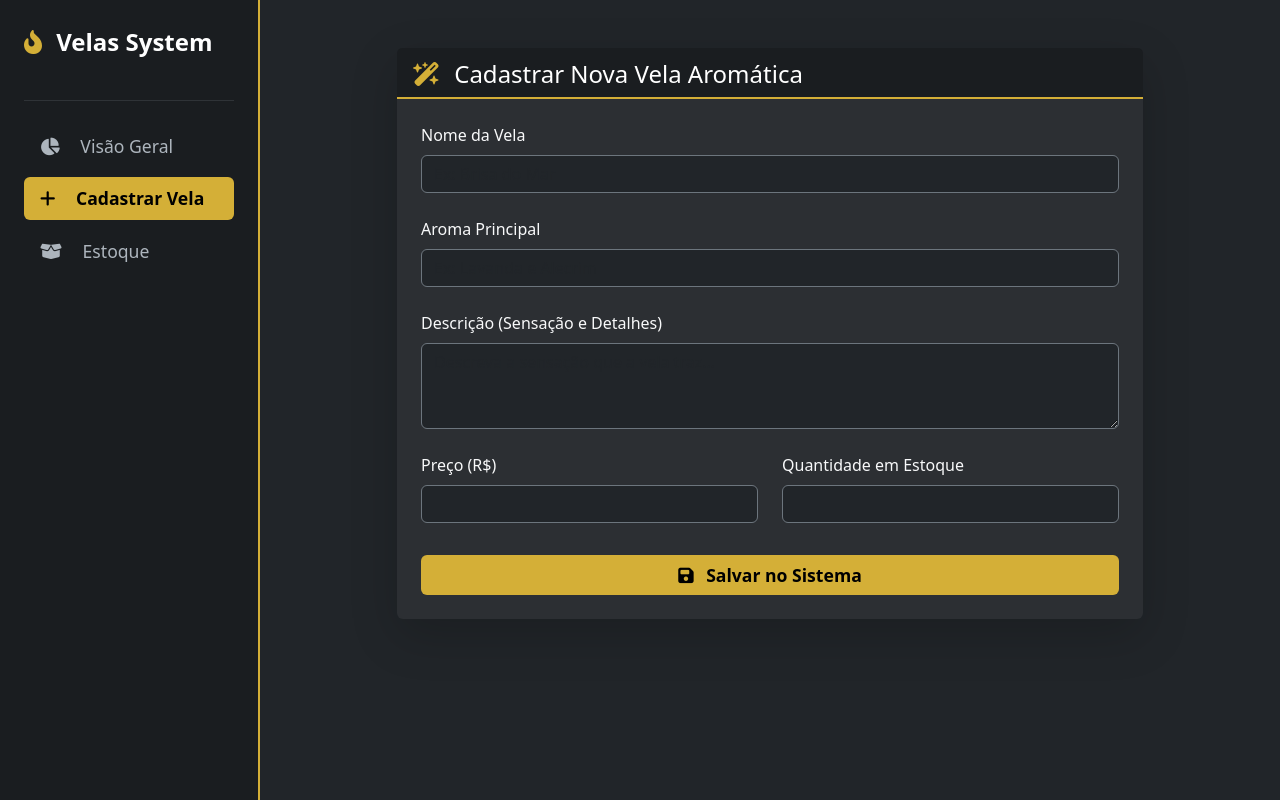
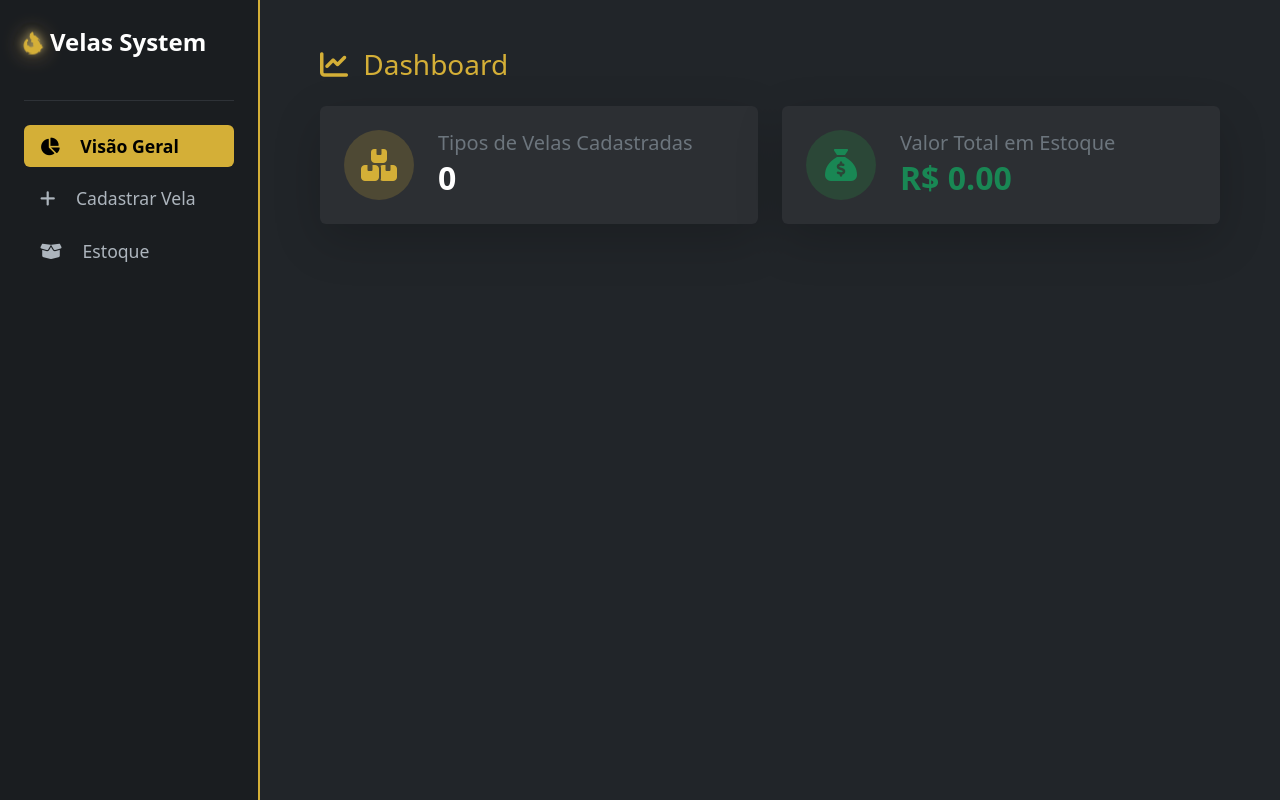
Before and after one commit to Joaogabrielvale/loja-velas-aromaticas, a Flask app: page / in a window 1280 px wide. Run offline with Flask 3, Linux system fonts and the light colour scheme; data that the repository does not hold is empty.

Commit message:
Nova Atualização da AC2: Funcionalidades e ajustes
- Atualização da tag <link rel="icon"> no cabeçalho de todos os templates HTML (index.html, cadastro.html, estoque.html).
- Limpeza de código HTML com a remoção de SVGs embutidos conflitantes na aba do navegador.
- Revisões finais no app.py para garantir a estabilidade das rotas, do CRUD e do Dashboard dinâmico

```diff
--- a/loja_velas/app.py
+++ b/loja_velas/app.py
@@ -14,8 +14,26 @@ def conectar_banco():
 
 @app.route('/')
 def index():
-    return render_template('index.html')
+    conexao = conectar_banco()
+    cursor = conexao.cursor()
 
+    # 1. Conta quantas velas diferentes existem cadastradas
+    cursor.execute("SELECT COUNT(*) FROM velas")
+    total_velas = cursor.fetchone()[0]
+
+    # 2. Calcula o valor total em dinheiro no estoque (Preço * Quantidade)
+    # O COALESCE garante que, se o banco estiver vazio, o valor seja 0 em vez de dar erro
+    cursor.execute("SELECT COALESCE(SUM(preco * quantidade), 0) FROM velas")
+    valor_estoque = cursor.fetchone()[0]
+
+    cursor.close()
+    conexao.close()
+
+    # Envia os resultados da matemática para o HTML
+    return render_template('index.html', total_velas=total_velas, valor_estoque=valor_estoque)
+@app.route('/cadastro')
+def tela_cadastro():
+    return render_template('cadastro.html')
 @app.route('/cadastrar', methods=['POST'])
 def cadastrar():
     if request.method == 'POST':
@@ -53,12 +71,12 @@ def estoque():
     return render_template('estoque.html', velas=velas)
 @app.route('/editar/<int:id>')
 def editar(id):
-    # Vai no banco e busca apenas a vela que tem esse ID
+
     conexao = conectar_banco()
     cursor = conexao.cursor(dictionary=True)
 
     cursor.execute("SELECT * FROM velas WHERE id = %s", (id,))
-    vela = cursor.fetchone() # fetchone pega só 1 resultado
+    vela = cursor.fetchone()
 
     cursor.close()
     conexao.close()
@@ -68,14 +86,14 @@ def editar(id):
 @app.route('/atualizar/<int:id>', methods=['POST'])
 def atualizar(id):
     if request.method == 'POST':
-        # Pega os novos dados que vieram da tela
+
         nome = request.form['nome']
         aroma = request.form['aroma']
         descricao = request.form['descricao']
         preco = request.form['preco']
         quantidade = request.form['quantidade']
 
-        # Atualiza no banco de dados (UPDATE)
+
         conexao = conectar_banco()
         cursor = conexao.cursor()
 
@@ -88,7 +106,30 @@ def atualizar(id):
         cursor.close()
         conexao.close()
 
-        # Volta para a tela de estoque para ver a mudança
+
         return redirect('/estoque')
+@app.route('/deletar/<int:id>', methods=['POST'])
+def deletar_vela(id):
+    # Conecta ao banco de dados
+    conexao = mysql.connector.connect(
+        host='localhost',
+        user='root',
+        password='Gelaty81@@', # Coloque sua senha do MySQL aqui, se tiver
+        database='loja_velas'
+    )
+    cursor = conexao.cursor()
+
+    # Comando SQL para deletar a vela pelo ID
+    sql = "DELETE FROM velas WHERE id = %s"
+    cursor.execute(sql, (id,))
+
+    # Salva a alteração e fecha a conexão
+    conexao.commit()
+    cursor.close()
+    conexao.close()
+
+    # Volta para a página de estoque atualizada
+    return redirect('/estoque')
+
 if __name__ == '__main__':
     app.run(debug=True)
--- a/loja_velas/templates/index.html
+++ b/loja_velas/templates/index.html
@@ -4,144 +4,111 @@
     <meta charset="UTF-8">
     <meta name="viewport" content="width=device-width, initial-scale=1.0">
     <title>Loja de Velas - Dashboard</title>
+    <link href="https://cdn.jsdelivr.net/npm/bootstrap@5.3.0/dist/css/bootstrap.min.css" rel="stylesheet">
+    <link rel="stylesheet" href="https://cdnjs.cloudflare.com/ajax/libs/font-awesome/6.4.0/css/all.min.css">
+    <style>
+        body { background-color: #212529; color: white; }
+        .sidebar { width: 260px; height: 100vh; background-color: #1a1d20; border-right: 2px solid #d4af37; }
+        .main-content { flex-grow: 1; height: 100vh; overflow-y: auto; }
+        .nav-link { color: #adb5bd !important; margin-bottom: 10px; font-size: 1.1rem; }
+        .nav-link:hover { color: #d4af37 !important; background-color: rgba(255, 255, 255, 0.05); }
+        .nav-link.active { background-color: #d4af37 !important; color: black !important; font-weight: bold; }
+        .card-stat { transition: transform 0.2s; }
+        .card-stat:hover { transform: translateY(-5px); }
+        /* Animação de Fogo Realista com Turbulência SVG */
+.chama-viva {
+    color: #d4af37;
+    display: inline-block;
+    transform-origin: bottom center; /* Mantém o pé do fogo fixo na vela */
 
-    <!-- Bootstrap (Nossa biblioteca de Design) -->
-    <link href="https://cdn.jsdelivr.net/npm/bootstrap@5.3.0/dist/css/bootstrap.min.css" rel="stylesheet">
+    /* Aplica a distorção fractal do SVG invisível, deformando o desenho */
+    filter: url(#distorcao-fogo) drop-shadow(0 -2px 4px rgba(212, 175, 55, 0.6)) drop-shadow(0 0 10px rgba(230, 126, 34, 0.5));
 
-    <!-- FontAwesome (Nossa biblioteca de Ícones) -->
-    <link rel="stylesheet" href="https://cdnjs.cloudflare.com/ajax/libs/font-awesome/6.4.0/css/all.min.css">
-
-    <!-- Nosso CSS Personalizado do Dashboard -->
-    <style>
-        body {
-            background-color: #212529; /* Fundo principal escuro */
-            color: white;
+    /* Pulsação de tamanho de forma muito discreta e assimétrica */
+    animation: queima-velas 1.5s infinite ease-in-out alternate;
 }
 
-        /* Estilos da Barra Lateral */
-        .sidebar {
-            width: 260px;
-            height: 100vh; /* Ocupa 100% da altura da tela */
-            background-color: #1a1d20; /* Um tom um pouquinho mais escuro que o fundo */
-            border-right: 2px solid #d4af37; /* Linha dourada/âmbar dividindo a tela */
+@keyframes queima-velas {
+    0% {
+        transform: scale(0.98, 1.02) skewX(-1deg);
     }
-
-        /* Estilos da Área Principal */
-        .main-content {
-            flex-grow: 1; /* Ocupa todo o resto do espaço */
-            height: 100vh;
-            overflow-y: auto; /* Cria barra de rolagem se precisar */
+    30% {
+        transform: scale(1.03, 0.96) skewX(1deg);
     }
-
-        /* Efeito nos botões do menu */
-.nav-link {
-    color: #adb5bd !important; /* Mantém o cinza elegante por padrão */
-    margin-bottom: 10px;
-    font-size: 1.1rem;
+    60% {
+        transform: scale(0.96, 1.04) skewX(-0.5deg);
     }
-.nav-link:hover {
-    color: #d4af37 !important; /* Fica dourado ao passar o mouse */
-    background-color: rgba(255, 255, 255, 0.05);
+    100% {
+        transform: scale(1.02, 0.98) skewX(0.8deg);
     }
-.nav-link:focus {
-    color: #ffffff !important; /* Fica branco quando você clica (seleciona) */
-    outline: none; /* Remove aquela borda/cor azul padrão do navegador */
 }
-.nav-link.active {
-    background-color: #d4af37 !important;
-    color: black !important;
-    font-weight: bold;
-}
-
     </style>
-
-    <link rel="shortcut icon" href="/static/vela-logo.ico" type="image/x-icon">
+    <link rel="shortcut icon" href="{{ url_for('static', filename='vela-logo-oficial.ico') }}" type="image/x-icon">
 </head>
-
-<!-- O d-flex coloca a barra lateral e o conteúdo lado a lado -->
 <body class="d-flex">
 
-    <!-- BARRA LATERAL (SIDEBAR) -->
+    <!-- Menu Lateral -->
     <nav class="sidebar d-flex flex-column p-4">
         <a href="/" class="d-flex align-items-center mb-4 text-white text-decoration-none">
-            <!-- Ícone de chama dourada -->
-            <span class="fs-4 fw-bold"><i class="fa-solid fa-fire-flame-curved me-2" style="color: #d4af37;"></i> Velas System</span>
+    <span class="fs-4 fw-bold d-flex align-items-center">
+        <!-- O ícone do fogo com a classe da chama viva -->
+        <i class="fa-solid fa-fire-flame-curved me-2 chama-viva"></i>
+        Velas System
+    </span>
 </a>
+
+<!-- Gerador invisível de turbulência que deforma o fogo de forma realista -->
+<svg style="width: 0; height: 0; position: absolute;">
+    <defs>
+        <filter id="distorcao-fogo">
+            <feTurbulence type="fractalNoise" baseFrequency="0.04 0.15" numOctaves="3" result="noise">
+                <animate attributeName="baseFrequency" values="0.04 0.15; 0.04 0.35; 0.04 0.15" dur="1.2s" repeatCount="indefinite" />
+            </feTurbulence>
+            <feDisplacementMap in="SourceGraphic" in2="noise" scale="4" xChannelSelector="R" yChannelSelector="G" />
+        </filter>
+    </defs>
+</svg>
         <hr class="text-secondary">
         <ul class="nav nav-pills flex-column mb-auto mt-2">
-            <li class="nav-item">
-                <a href="#" class="nav-link">
-                    <i class="fa-solid fa-chart-pie me-3"></i> Visão Geral
-                </a>
-            </li>
-            <li>
-                <!-- Este é o botão ativo no momento -->
-                <a href="/" class="nav-link active">
-                    <i class="fa-solid fa-plus me-3"></i> Cadastrar Vela
-                </a>
-            </li>
-            <li>
-                <a href="/estoque" class="nav-link">
-                    <i class="fa-solid fa-box-open me-3"></i> Estoque
-                </a>
-            </li>
+            <li><a href="/" class="nav-link active"><i class="fa-solid fa-chart-pie me-3"></i> Visão Geral</a></li>
+            <li><a href="/cadastro" class="nav-link"><i class="fa-solid fa-plus me-3"></i> Cadastrar Vela</a></li>
+            <li><a href="/estoque" class="nav-link"><i class="fa-solid fa-box-open me-3"></i> Estoque</a></li>
         </ul>
     </nav>
 
-    <!-- ÁREA PRINCIPAL (ONDE FICA O FORMULÁRIO) -->
+    <!-- Conteúdo Principal -->
     <div class="main-content p-5">
         <div class="container">
-            <div class="row justify-content-center">
-                <div class="col-md-10">
-
-                    <!-- Cartão do Formulário repaginado -->
-                    <div class="card shadow-lg border-0" style="background-color: #2c2f33;">
-                        <div class="card-header text-white" style="background-color: #1a1d20; border-bottom: 2px solid #d4af37;">
-                            <h4 class="mb-0 mt-1"><i class="fa-solid fa-wand-magic-sparkles me-2" style="color: #d4af37;"></i> Cadastrar Nova Vela Aromática</h4>
-                        </div>
-                        <div class="card-body text-white p-4">
-
-                            <form action="/cadastrar" method="POST">
-
-                                <div class="mb-4">
-                                    <label for="nome" class="form-label text-light">Nome da Vela</label>
-                                    <!-- Inputs com fundo escuro para combinar com o sistema -->
-                                    <input type="text" class="form-control bg-dark text-white border-secondary" id="nome" name="nome" placeholder="Ex: Brisa do Mar" required>
-                                </div>
-
-                                <div class="mb-4">
-                                    <label for="aroma" class="form-label text-light">Aroma Principal</label>
-                                    <input type="text" class="form-control bg-dark text-white border-secondary" id="aroma" name="aroma" placeholder="Ex: Lavanda e Alecrim" required>
-                                </div>
-
-                                <div class="mb-4">
-                                    <label for="descricao" class="form-label text-light">Descrição (Sensação e Detalhes)</label>
-                                    <textarea class="form-control bg-dark text-white border-secondary" id="descricao" name="descricao" rows="3" placeholder="Descreva a sensação que a vela traz..."></textarea>
-                                </div>
-
+            <h3 class="mb-4" style="color: #d4af37;"><i class="fa-solid fa-chart-line me-2"></i> Dashboard</h3>
             <div class="row">
                 <div class="col-md-6 mb-4">
-                                        <label for="preco" class="form-label text-light">Preço (R$)</label>
-                                        <input type="number" step="0.01" class="form-control bg-dark text-white border-secondary" id="preco" name="preco" required>
+                    <div class="card shadow-lg border-0 card-stat" style="background-color: #2c2f33;">
+                        <div class="card-body p-4 d-flex align-items-center">
+                            <div class="rounded-circle d-flex align-items-center justify-content-center me-4" style="width: 70px; height: 70px; background-color: rgba(212, 175, 55, 0.2);">
+                                <i class="fa-solid fa-boxes-stacked fa-2x" style="color: #d4af37;"></i>
+                            </div>
+                            <div>
+                                <h5 class="text-secondary mb-1">Tipos de Velas Cadastradas</h5>
+                                <h2 class="fw-bold mb-0 text-white">{{ total_velas }}</h2>
+                            </div>
+                        </div>
+                    </div>
                 </div>
                 <div class="col-md-6 mb-4">
-                                        <label for="quantidade" class="form-label text-light">Quantidade em Estoque</label>
-                                        <input type="number" class="form-control bg-dark text-white border-secondary" id="quantidade" name="quantidade" required>
+                    <div class="card shadow-lg border-0 card-stat" style="background-color: #2c2f33;">
+                        <div class="card-body p-4 d-flex align-items-center">
+                            <div class="rounded-circle d-flex align-items-center justify-content-center me-4" style="width: 70px; height: 70px; background-color: rgba(40, 167, 69, 0.2);">
+                                <i class="fa-solid fa-sack-dollar fa-2x text-success"></i>
                             </div>
-                                </div>
-
-                                <!-- Botão Dourado de destaque -->
-                                <button type="submit" class="btn w-100 mt-2" style="background-color: #d4af37; color: black; font-weight: bold; font-size: 1.1rem;">
-                                    <i class="fa-solid fa-floppy-disk me-2"></i> Salvar no Sistema
-                                </button>
-                            </form>
-
+                            <div>
+                                <h5 class="text-secondary mb-1">Valor Total em Estoque</h5>
+                                <h2 class="fw-bold mb-0 text-success">R$ {{ "%.2f"|format(valor_estoque|float) }}</h2>
                             </div>
                         </div>
                     </div>
                 </div>
             </div>
         </div>
-
+    </div>
 </body>
 </html>
```
Also changed, not shown: loja_velas/templates/cadastro.html (added, +121 -0 lines), loja_velas/templates/editar.html (+50 -7 lines), loja_velas/templates/estoque.html (+65 -10 lines), loja_velas/static/vela-logo-oficial.ico (added). Lines whose indentation alone changed are shown as unchanged.
